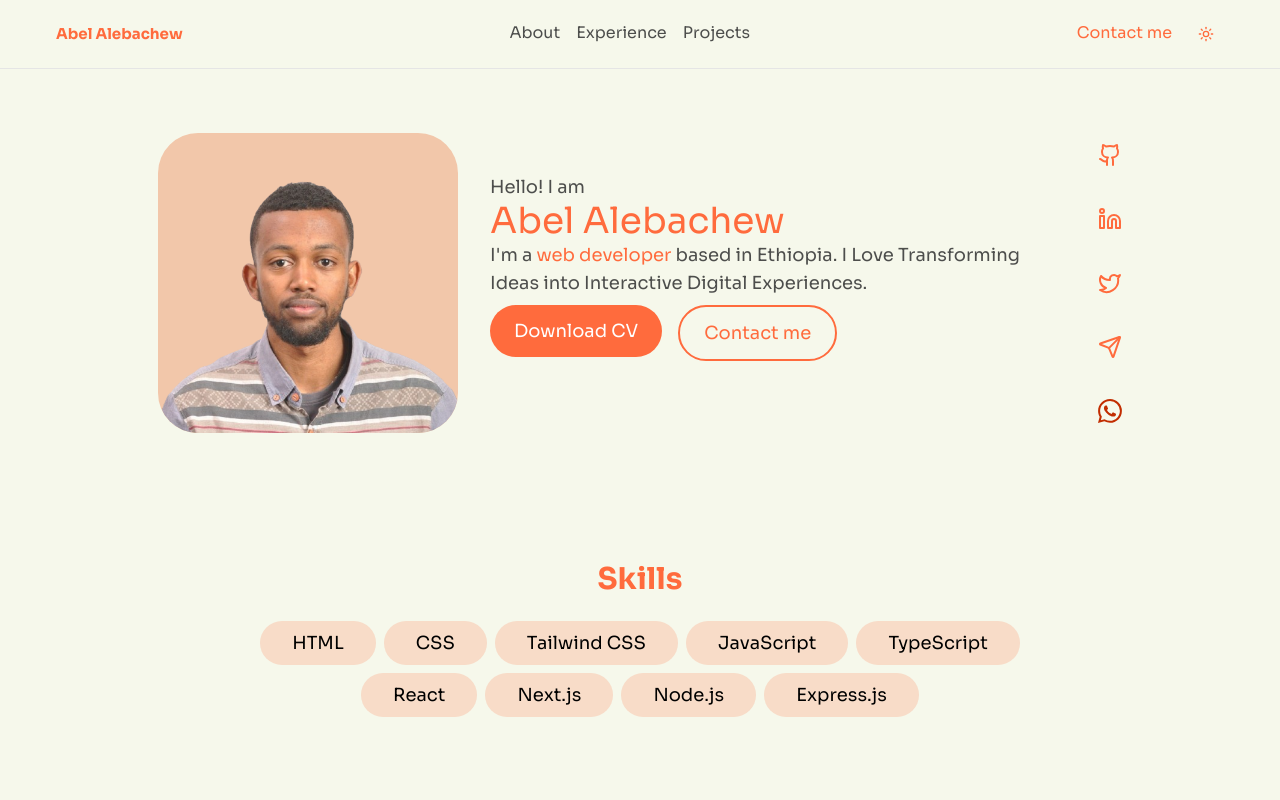
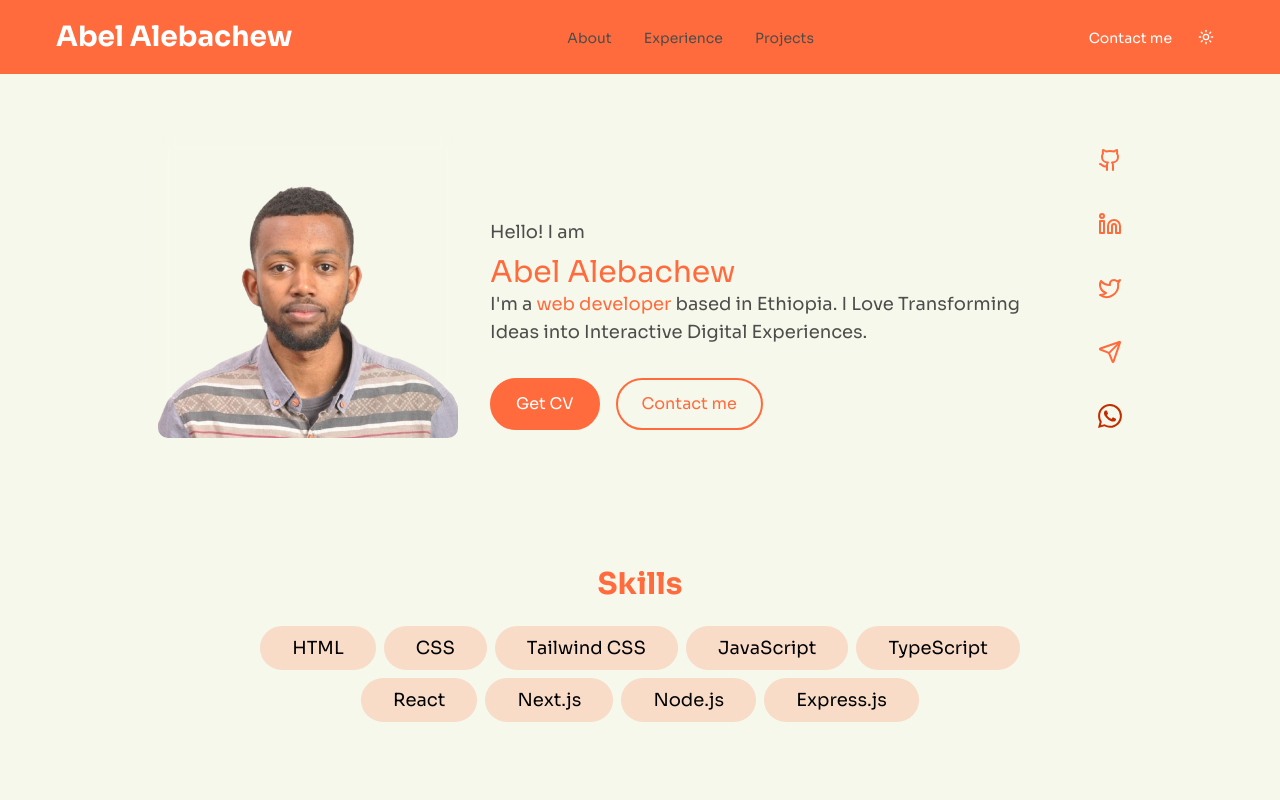
Before and after one commit to abelaleb/my-portfolio, a Next.js app: page / in a window 1280 px wide. Shown: the top 800 px of the page. Built offline with nearby package versions, Linux system fonts and the light colour scheme.

Commit message:
style: change the contact section

```diff
--- a/app/globals.css
+++ b/app/globals.css
@@ -10,7 +10,7 @@
 }
 
 :root {
-  --background: #f6f8eb;
+  --background: rgb(246, 248, 235);
   --primary: #ff6b3d;
   --secondary: #ff9979;
   --accent: #ff6a3c;
--- a/components/Button.tsx
+++ b/components/Button.tsx
@@ -9,10 +9,10 @@ interface ButtonProps extends ButtonHTMLAttributes<HTMLButtonElement> {
 export function Button({ children, variant = "primary", isIcon = false, className }: ButtonProps) {
   return (
     <button className={cn(
-        "inline-flex items-center justify-center rounded-full transition-colors",
+        "inline-flex items-center justify-center rounded-full transition-colors hover:cursor-pointer text-[12px] md:text-[16px]",
         variant === "primary"
-          ? "bg-primary text-white hover:bg-primary/90 text-[12px] md:text-lg"
-          : "border-2 border-primary text-primary hover:bg-primary hover:text-white text-[12px] md:text-lg ",
+          ? "bg-primary text-white hover:bg-primary/90 border-2 border-primary "
+          : "border-2 border-primary text-primary hover:bg-primary hover:text-white",
         isIcon ? "p-2" : "px-6 py-3",
         className,
       )}>
--- a/components/Header.tsx
+++ b/components/Header.tsx
@@ -12,41 +12,55 @@ const navigation = [
 
 export function Header() {
   const [scrolled, setScrolled] = useState(false);
+  const [onContact, setOnContact] = useState(false);
 
   useEffect(() => {
     const handleScroll = () => {
       setScrolled(window.scrollY > 50);
     };
+    const contactSection = document.getElementById("contact");
+    const observer = new IntersectionObserver(
+      ([entry]) => {
+        setOnContact(entry.isIntersecting);
+      },
+      { threshold: 0.5 }
+    );
+    if (contactSection) observer.observe(contactSection);
 
     window.addEventListener("scroll", handleScroll);
-    return () => window.removeEventListener("scroll", handleScroll);
+
+    return () => {
+      window.removeEventListener("scroll", handleScroll);
+      if (contactSection) observer.unobserve(contactSection);
+    };
   }, []);
+
   return (
     <motion.header
       initial={{ y: -100 }}
       animate={{ y: 0 }}
       transition={{ duration: 0.5 }}
-      className={`sticky top-0 z-100 bg-background/85 text-primary p-4 border-b transition-all duration-300 ${
-        scrolled ? "py-2 shadow-md" : "py-4"
-      } `}
+      className={`w-full sticky top-0 z-100 bg-background/85 text-primary p-4 border-b transition-all duration-300 ${
+        scrolled ? "py-2 shadow-md " : "py-4"
+      } ${onContact ? "bg-primary border-none shadow-none text-white" : ""}  `}
     >
       <div className=" mx-auto px-4 w-full max-w-[75rem]  ">
         <nav className="flex justify-between items-center">
           <motion.div whileHover={{ scale: 1.05 }} whileTap={{ scale: 0.95 }}>
             <Link
               href="/"
-              className="text-lg font-semibold lg:text-[15px] md:font-bold"
+              className="text-[22px] font-semibold lg:text-[28px] md:font-bold pt-1"
             >
               Abel Alebachew
             </Link>
           </motion.div>
           <div className="hidden justify-center items-center space-x-4 md:flex">
-            <div className="flex space-x-4 ">
+            <div className="flex md:space-x-4 lg:space-x-8">
               {navigation.map((item) => (
                 <Link
                   key={item.name}
                   href={item.href}
-                  className="text-base border-b-2 border-transparent text-foreground hover:border-primary/80 dark:hover:border-secondary"
+                  className="text-sm border-b-2 border-transparent text-foreground hover:border-primary/80 pt-1 hover:p-0 hover:text-primary dark:hover:border-secondary transition-colors duration-300"
                 >
                   {item.name}
                 </Link>
@@ -56,7 +70,7 @@ export function Header() {
           <div className="flex justify-center items-center space-x-4 ">
             <Link
               href="#contact"
-              className="text-base border-b-2 border-transparent  hover:border-primary/80 dark:hover:border-white"
+              className="text-sm pt-1 hover:p-0 border-b-2 border-transparent  hover:border-primary/80 "
             >
               Contact me
             </Link>
--- a/components/Hero.tsx
+++ b/components/Hero.tsx
@@ -10,22 +10,21 @@ export function Hero() {
     <section className=" px-4 py-6 md:py-16 flex justify-center items-center md:flex-row gap-8 w-full ">
       <div className="flex flex-col md:flex-row gap-8">
         <motion.div
-          className="aspect-square bg-card rounded-[40px] overflow-hidden md:w-[300px] md:h-[300px] w-[300px] h-[300px] flex justify-center items-center"
+          className="aspect-square dark:bg-white/10 rounded-lg backdrop-blur-sm  rounded-b-lg overflow-hidden md:w-[300px] md:h-[300px] w-[250px] h-[250px] flex justify-center items-center"
           initial={{ opacity: 0, scale: 0.8 }}
           animate={{ opacity: 1, scale: 1 }}
           transition={{ duration: 0.5 }}
         >
-           <Image
+          <Image
             src={portrait}
             alt="Abel Alebachew"
             width={300}
             height={300}
             className="w-full h-full object-cover"
-          />
-
+          />{" "}
         </motion.div>
-        <div className="flex justify-between items-center gap-8">
-          <div className="">
+        <div className="flex justify-between items-center">
+          <div className="flex flex-col justify-end lg:h-full">
             <motion.p
               initial={{ opacity: 0, y: 20 }}
               animate={{ opacity: 1, y: 0 }}
@@ -38,7 +37,7 @@ export function Hero() {
               initial={{ opacity: 0, y: 20 }}
               animate={{ opacity: 1, y: 0 }}
               transition={{ duration: 0.5, delay: 0.4 }}
-              className="text-primary text-2xl md:text-4xl md:mb-0"
+              className="md:text-primary text-white text-2xl md:text-3xl md:mb-0 mb-2"
             >
               Abel Alebachew
             </motion.h1>
@@ -46,7 +45,7 @@ export function Hero() {
               initial={{ opacity: 0, y: 20 }}
               animate={{ opacity: 1, y: 0 }}
               transition={{ duration: 0.5, delay: 0.6 }}
-              className="max-w-xl text-lg mb-8 sm:mb-2"
+              className="max-w-xl text-lg mb-2 md:mb-8 "
             >
               I&apos;m a <span className="text-primary">web developer</span>{" "}
               based in Ethiopia. I Love Transforming Ideas into Interactive
@@ -56,16 +55,17 @@ export function Hero() {
               initial={{ opacity: 0, y: 20 }}
               animate={{ opacity: 1, y: 0 }}
               transition={{ duration: 0.5, delay: 0.8 }}
-              className="flex gap-4 mb-8"
+              className="flex gap-4 mb-2"
             >
-              <a
-                href="/Abel-Alebachew-Resume.pdf"
-                download="Abel_Alebachew_Resume.pdf"
+              <Link
+                href="https://drive.google.com/file/d/1wnAAyCzibItDw8J0Leoo52zeHLPiGA8a/view?usp=sharing"
+                target="_blank"
               >
-                <Button>Download CV</Button>
-              </a>
-
-              <Button variant="secondary">Contact me</Button>
+                <Button>Get CV</Button>
+              </Link>
+              <Link href="/#contact">
+                <Button variant="secondary">Contact me</Button>
+              </Link>
             </motion.div>
           </div>
         </div>
@@ -120,6 +120,7 @@ export function Hero() {
           <Image
             src="/whatsapp1.svg"
             alt="WhatsApp icon"
+            className="w-6 h-6"
             width={24}
             height={24}
           />
```
Also changed, not shown: components/Contact.tsx (+23 -20 lines).
